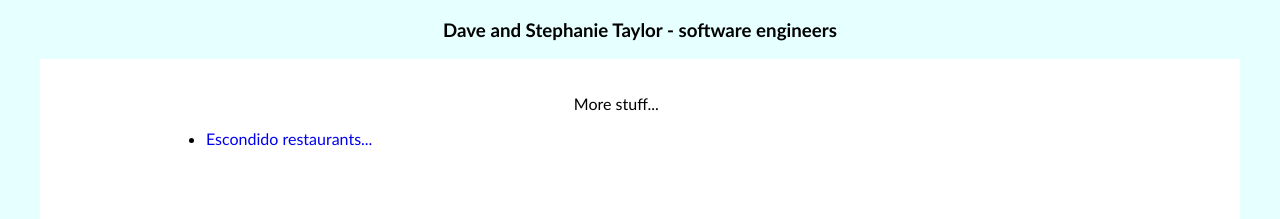
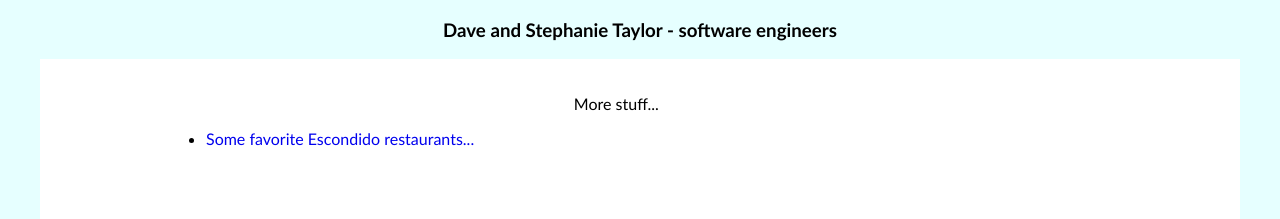
Before and after one commit to dstaylor/dst-se, a plain HTML site: page projects/more_stuff.html in a window 1280 px wide. Shown: the top 219 px of the page. Drawn offline with Linux system fonts and the light colour scheme.

Commit message:
update more_stuff.html
again

```diff
--- a/projects/more_stuff.html
+++ b/projects/more_stuff.html
@@ -14,7 +14,7 @@
 			<p class="center">More stuff...</p>
 			<p> </p>
                 	<ul>
-                    		<li><a href="https://www.arcgis.com/home/webmap/viewer.html?webmap=98c046ecb01b4398a2371f98b56e939e&extent=-117.1342,33.071,-117.0101,33.1392" class="noUnderline">Escondido restaurants...</a></li>
+                    		<li><a href="https://www.arcgis.com/home/webmap/viewer.html?webmap=98c046ecb01b4398a2371f98b56e939e&extent=-117.1342,33.071,-117.0101,33.1392" class="noUnderline">Some favorite Escondido restaurants...</a></li>
 			</ul>
 		</div>
 	</div>
```
